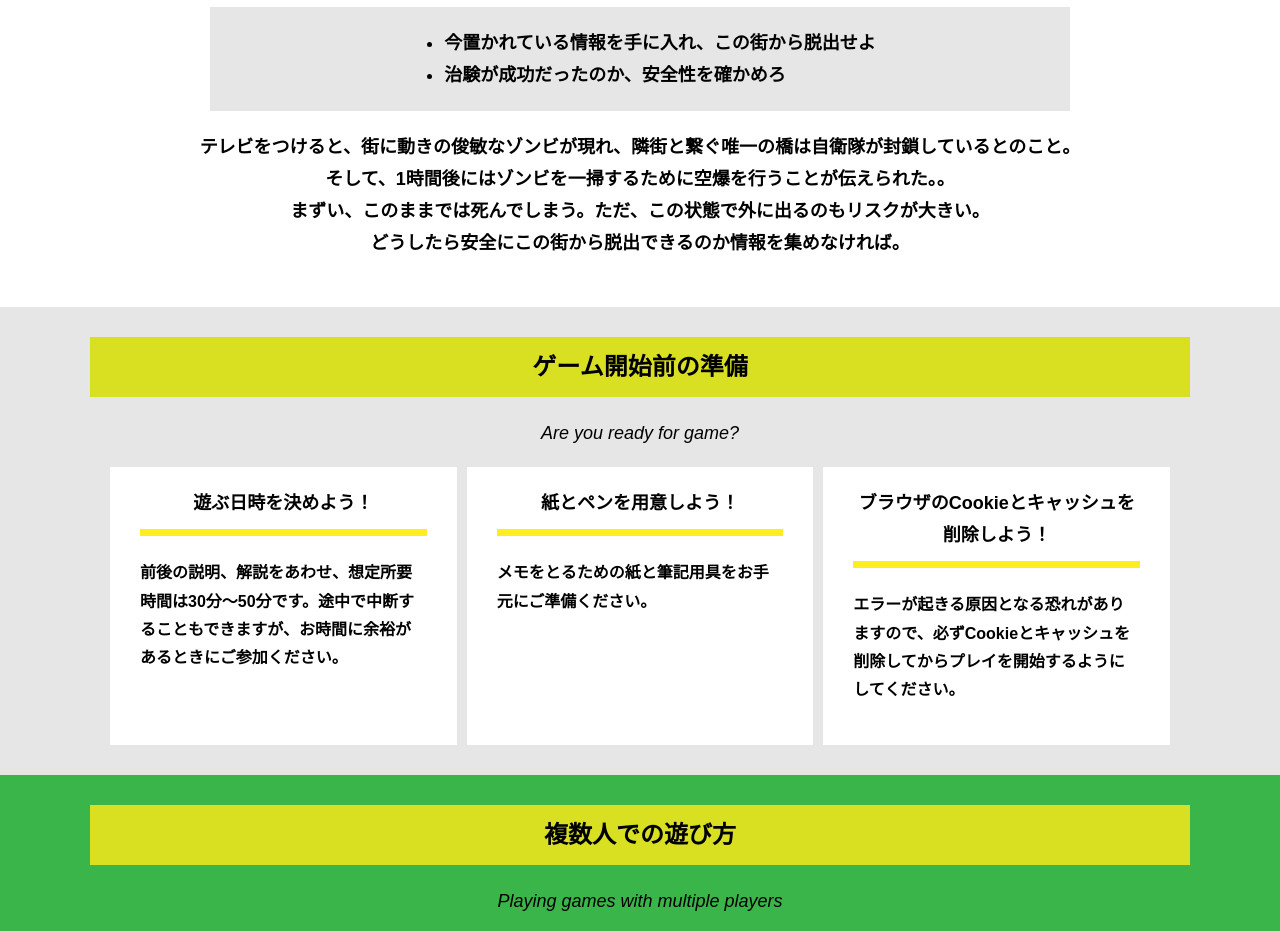
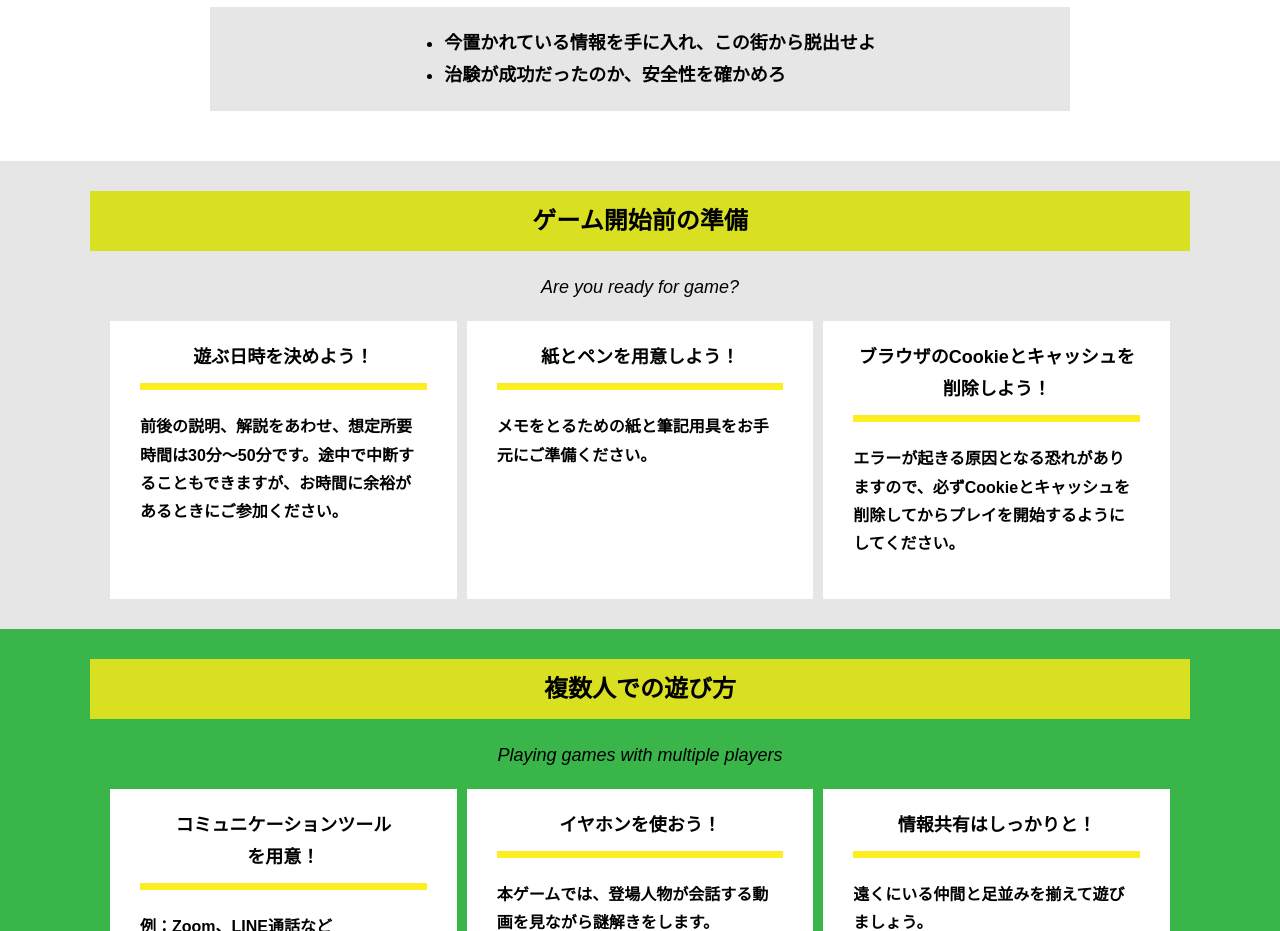
Before and after one commit to kazuho-ichige/alpha-ochanomizu-test, a plain HTML site: page index.html in a window 1280 px wide. Shown: the part 940-1871 px from the top of the page. Drawn offline with Linux system fonts and the light colour scheme.

Commit message:
Update index.html

```diff
--- a/index.html
+++ b/index.html
@@ -42,11 +42,7 @@
               <li>今置かれている情報を手に入れ、この街から脱出せよ</li>
               <li>治験が成功だったのか、安全性を確かめろ</li>
             </ul>
-          </div>
-          <p class="text-center">テレビをつけると、街に動きの俊敏なゾンビが現れ、隣街と繋ぐ唯一の橋は自衛隊が封鎖しているとのこと。<br>
-            そして、1時間後にはゾンビを一掃するために空爆を行うことが伝えられた。。<br>
-            まずい、このままでは死んでしまう。ただ、この状態で外に出るのもリスクが大きい。<br>
-            どうしたら安全にこの街から脱出できるのか情報を集めなければ。</p>
+          </div
         </div>
       </div>
     </section>
```
